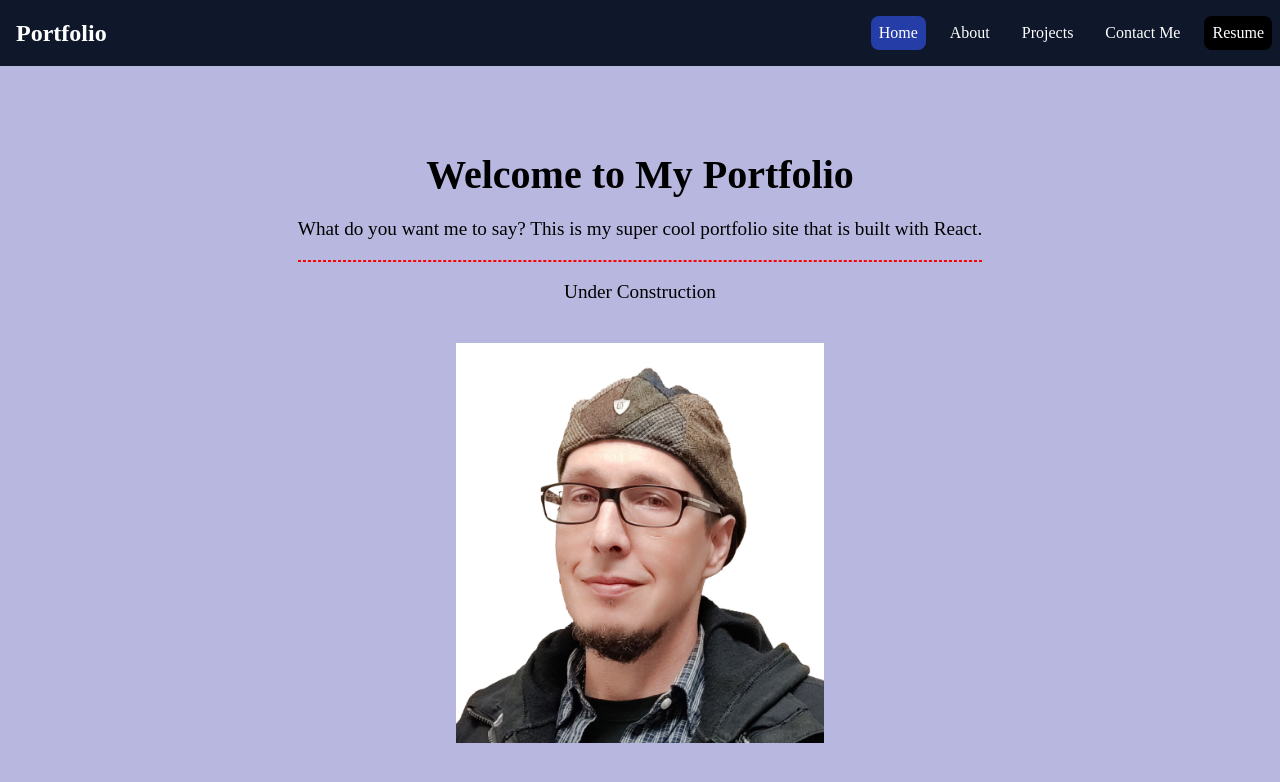
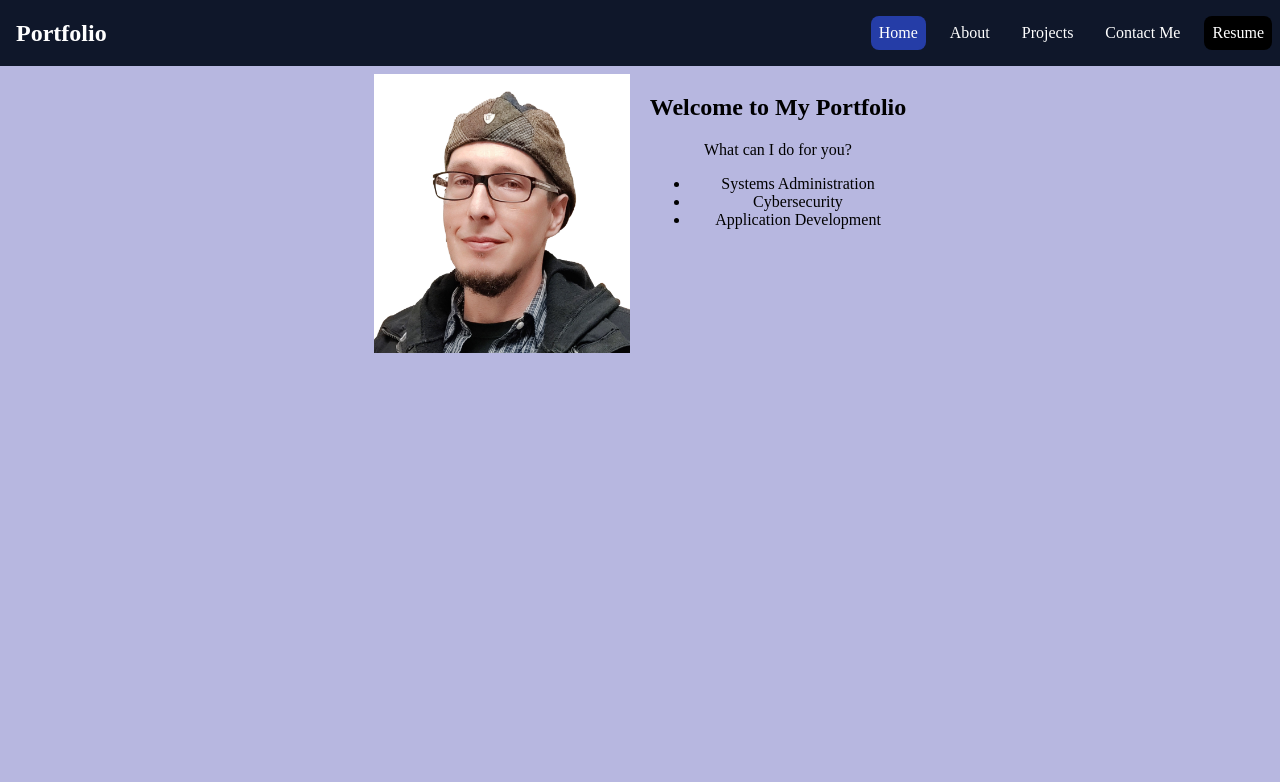
Before and after one commit to pawscanthack/portfolio, a React (Create React App) app: page / in a window 1280 px wide. Shown: the top 782 px of the page. Built offline with nearby package versions, Linux system fonts and the light colour scheme.

Commit message:
Added Github link and logo

```diff
--- a/src/css/home.css
+++ b/src/css/home.css
@@ -1,28 +1,20 @@
-.home-page {
-  text-align: center;
+.home-section-container {
+  display: grid;
+  grid-template-columns: repeat(2, auto);
+  gap: 20px;
 }
 
-.hero {
-  padding: 50px;
+.home-section-image {
+  max-width: 20vw;
+  min-width: 10rem;
 }
 
-.hero h1 {
-  font-size: 2.5em;
-  margin-bottom: 20px;
+@media (max-width: 540px) {
+  .home-section-container {
+    display: flex;
+    flex-direction: column;
+  }
+  .home-section-image {
+    align-self: center;
+  }
 }
-
-.hero p {
-  font-size: 1.2em;
-  margin-bottom: 20px;
-}
-
-.hero img {
-  max-width: 100%;
-  max-height: 400px;
-  margin-top: 20px;
-}
-
-hr {
-  color: red;
-  border-style: dashed;
-}
--- a/src/css/projects.css
+++ b/src/css/projects.css
@@ -20,6 +20,7 @@
   border-radius: 8px;
   max-width: 450px;
 }
-.project-link {
+.project-link,
+.github-link {
   text-decoration: none;
 }
--- a/src/pages/Home.jsx
+++ b/src/pages/Home.jsx
@@ -2,17 +2,19 @@ import "../css/home.css";
 import hero from "../img/profile-pic.jpg";
 export const Home = () => {
   return (
-    <div className="home-page">
-      <div className="hero">
-        <h1>Welcome to My Portfolio</h1>
-        <p>
-          What do you want me to say? This is my super cool portfolio site that
-          is built with React.
-        </p>
-        <hr />
-        <p>Under Construction</p>
-        <img src={hero} alt="Portfolio" />
+    <section className="home-section">
+      <div className="home-section-container">
+        <img src={hero} alt="profile" className="home-section-image" />
+        <div className="home-header">
+          <h1>Welcome to My Portfolio</h1>
+          <p>What can I do for you?</p>
+          <ul>
+            <li>Systems Administration</li>
+            <li>Cybersecurity</li>
+            <li>Application Development</li>
+          </ul>
+        </div>
       </div>
-    </div>
+    </section>
   );
 };
--- a/src/pages/Projects.jsx
+++ b/src/pages/Projects.jsx
@@ -1,5 +1,6 @@
 import data from "../data/projects.json";
 import "../css/projects.css";
+import gitLogo from "../img/github-mark.png";
 
 export const Projects = () => {
   return (
@@ -35,6 +36,17 @@ export const Projects = () => {
             </div>
           ))}
         </div>
+        <div className="github-link-container">
+          <a
+            href="https://github.com/pawscanthack"
+            target="_blank"
+            rel="noreferrer"
+            className="github-link"
+          >
+            <img src={gitLogo} alt="Github Logo" />
+            <p>Visit my GitHub page</p>
+          </a>
+        </div>
       </div>
     </section>
   );
```
Also changed, not shown: public/images/github-mark.png (added), src/img/github-mark.png (added).
